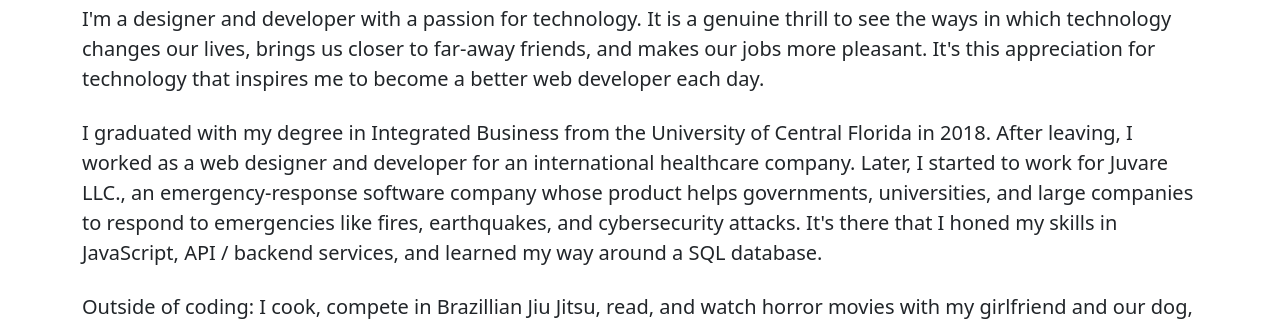
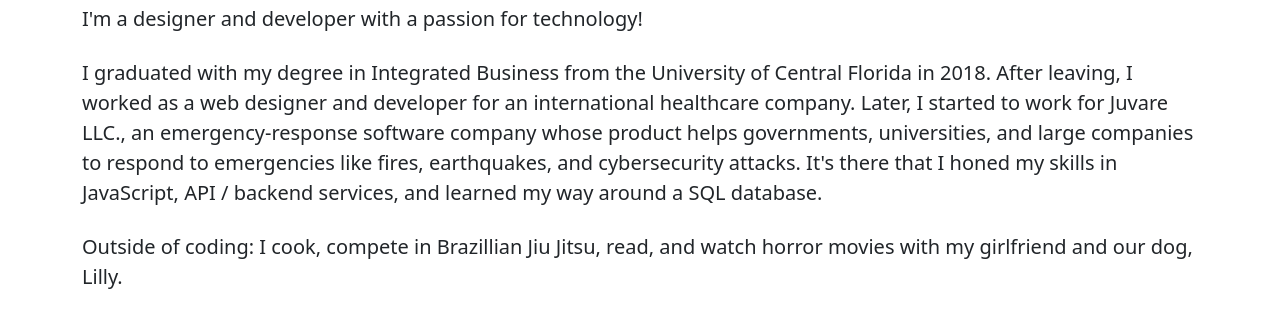
Before and after one commit to tylerpedraja/TylerSite, a plain HTML site: page index.html in a window 1280 px wide. Shown: the part 711-1039 px from the top of the page. Drawn offline with nearby package versions, Linux system fonts and the light colour scheme.

Commit message:
First Commit

```diff
--- a/index.html
+++ b/index.html
@@ -64,10 +64,7 @@
           Technologies I use</h3>
       </div>
       <br class="text-center mb-2">
-      <p class="lead mb-0">I'm a designer and developer with a passion for technology. It is a genuine
-        thrill to see the ways in which technology changes our lives, brings us closer to far-away friends, and
-        makes our jobs more pleasant. It's this appreciation for technology that inspires me to
-        become a better web developer each day.</p><br />
+      <p class="lead mb-0">I'm a designer and developer with a passion for technology! </p></br>
       <p class="lead mb-0">I graduated with my degree in Integrated Business from the University of Central Florida in
         2018. After leaving, I worked as a web designer and developer for an international healthcare company. Later, I
         started to work for Juvare LLC., an emergency-response software company whose product helps
```
